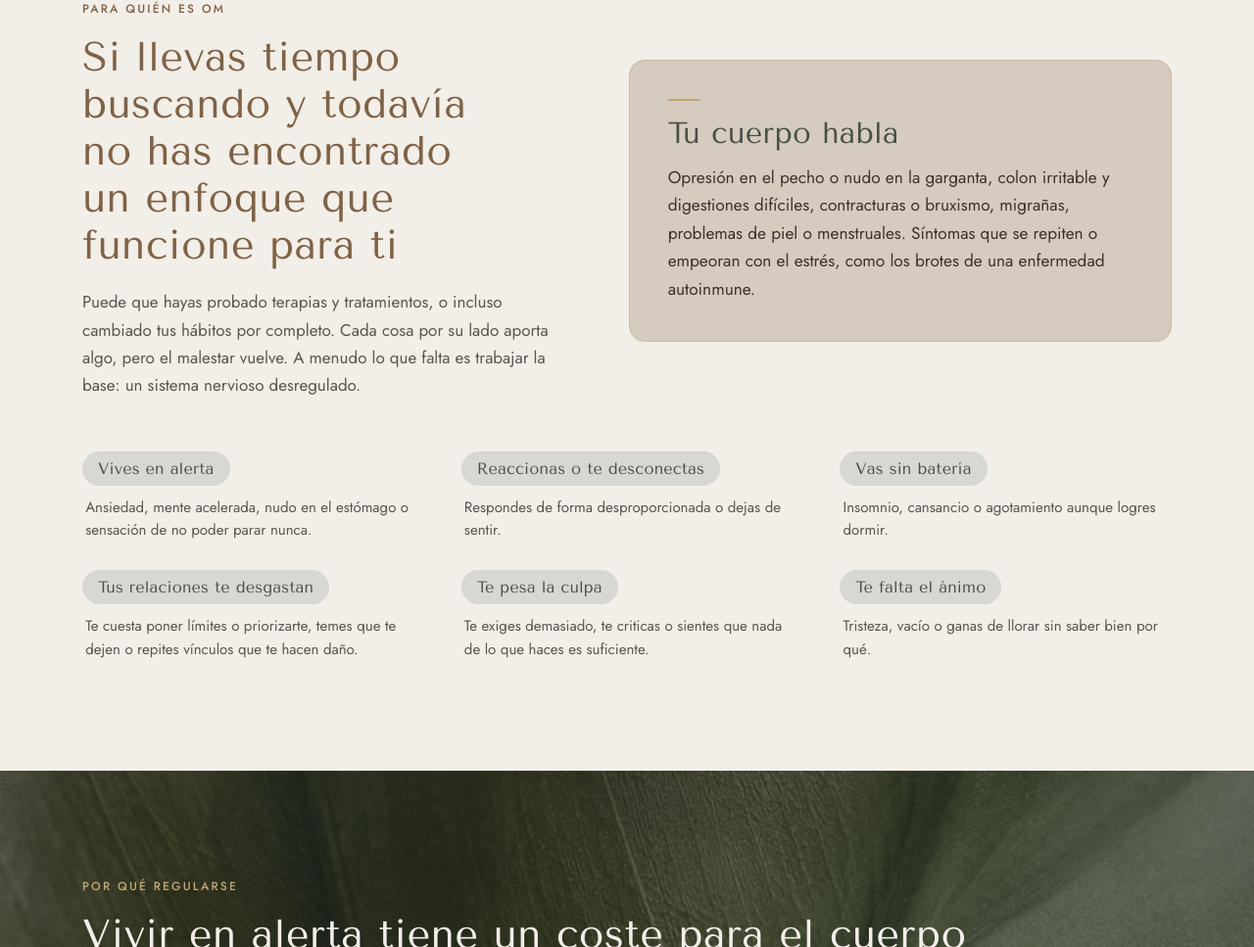
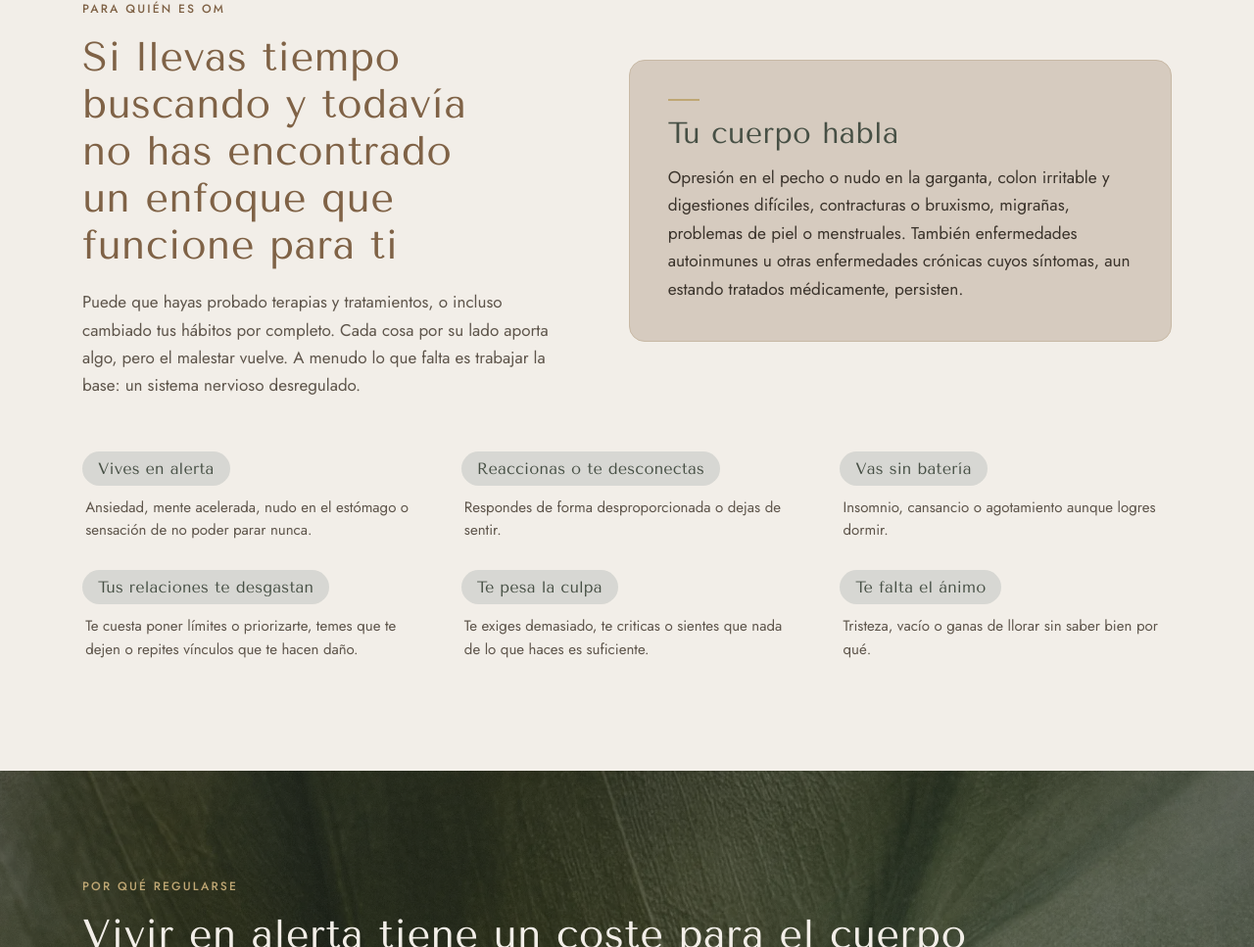
Before and after one commit to rociovilchesom/centro-om, a plain HTML site: page index.html in a window 1280 px wide. Shown: the part 834-1801 px from the top of the page at 98% size. Drawn offline with Linux system fonts and the light colour scheme.

Commit message:
Home: enfermedades autoinmunes y crónicas en Tu cuerpo habla
Co-Authored-By: Claude Opus 5.5 <noreply@anthropic.com>
Claude-Session: https://claude.ai/code/session_01TnXJtV4LoTBD4DkUrm5WYk

```diff
--- a/index.html
+++ b/index.html
@@ -304,7 +304,7 @@ p{margin:0}
       </div>
       <div class="cuerpo-habla">
         <h3>Tu cuerpo habla</h3>
-        <p>Opresión en el pecho o nudo en la garganta, colon irritable y digestiones difíciles, contracturas o bruxismo, migrañas, problemas de piel o menstruales. Síntomas que se repiten o empeoran con el estrés, como los brotes de una enfermedad autoinmune.</p>
+        <p>Opresión en el pecho o nudo en la garganta, colon irritable y digestiones difíciles, contracturas o bruxismo, migrañas, problemas de piel o menstruales. También enfermedades autoinmunes u otras enfermedades crónicas cuyos síntomas, aun estando tratados médicamente, persisten.</p>
       </div>
       <ul class="senales">
         <li><h3>Vives en alerta</h3><p>Ansiedad, mente acelerada, nudo en el estómago o sensación de no poder parar nunca.</p></li>
```
